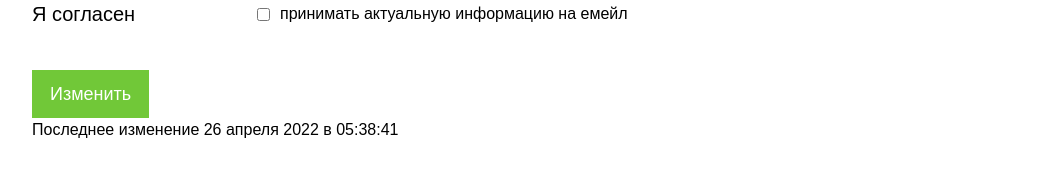
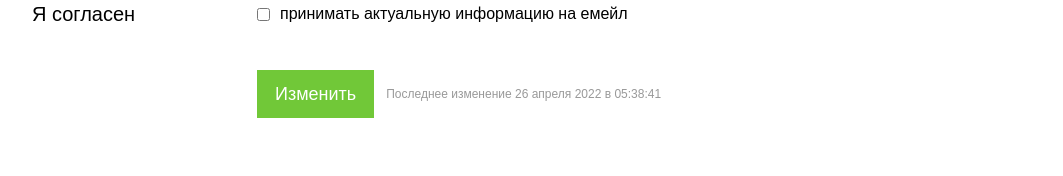
Before and after one commit to ureshii-ww/genemer, a React (Create React App) app: page / in a window 1280 px wide. Both pictures are taken after typing "Sample123", "Sample123", "name@example.com" into the empty fields and a click on the button "Изменить". Shown: the part 650-826 px from the top of the page, without its empty margins (108-1171 px from the left). Built offline with nearby package versions, Linux system fonts and the light colour scheme; no server answers.

Commit message:
Main form styling

```diff
--- a/src/components/Containers/MainForm/MainForm.tsx
+++ b/src/components/Containers/MainForm/MainForm.tsx
@@ -6,6 +6,7 @@ import InputText from '../../UI/InputText/InputText';
 import InputCheckbox from '../../UI/InputCheckbox/InputCheckbox';
 import MainButton from '../../UI/MainButton/MainButton';
 import Separator from '../../UI/Separator/Separator';
+import './main-form.scss';
 
 const MainForm = () => {
   const { useFormData, universitiesData, citiesData, lastModified, onSubmit } = useMainForm();
@@ -17,7 +18,7 @@ const MainForm = () => {
   } = useFormData;
 
   return (
-    <form onSubmit={handleSubmit(onSubmit)}>
+    <form className="main-form" onSubmit={handleSubmit(onSubmit)}>
       <InputBlock label="Ваш город" name="city">
         <InputSelect {...register('city')} defaultValue="city-placeholder">
           {citiesData.map(city => (
@@ -98,9 +99,9 @@ const MainForm = () => {
         />
       </fieldset>
 
-      <div>
-        <MainButton>Изменить</MainButton>
-        {lastModified && <p>Последнее изменение {lastModified}</p>}
+      <div className="main-form__buttons">
+        <MainButton className="main-form__button">Изменить</MainButton>
+        {lastModified && <p className="main-form__last-edit">Последнее изменение {lastModified}</p>}
       </div>
     </form>
   );
--- /dev/null
+++ b/src/components/Containers/MainForm/main-form.scss
@@ -0,0 +1,21 @@
+@use 'src/styles/variables/size';
+@use 'src/styles/placeholders/text-size';
+@use 'src/styles/variables/color';
+@use 'src/styles/variables/measuring';
+
+.main-form {
+  &__buttons {
+    padding-left: size.$form-label-width;
+    display: flex;
+    align-items: center;
+  }
+
+  &__button {
+    margin-right: measuring.$m-12;
+  }
+
+  &__last-edit {
+    @extend %text-xs;
+    color: color.$tc-regular-gray;
+  }
+}
```
